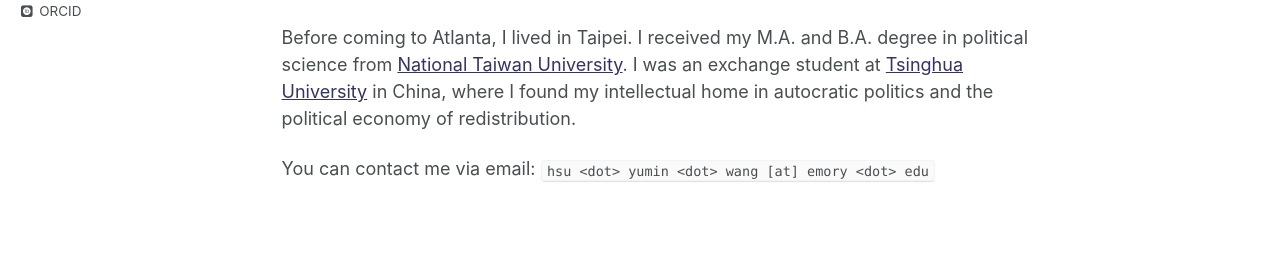
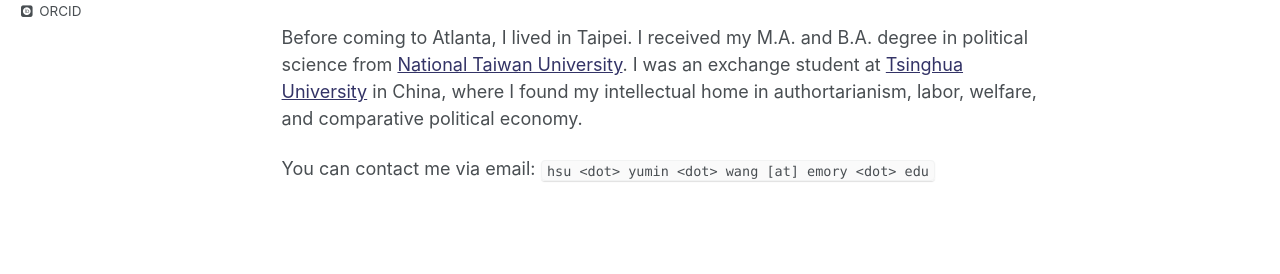
Before and after one commit to hsuyumin/hsuyumin.github.io, a Jekyll site: the page built from _pages/about.md, in a window 1280 px wide. Shown: the part 480-754 px from the top of the page. Built offline with Jekyll 4.4.1, drawn with Linux system fonts in a browser that asks for light colours; some web fonts are replaced.

Commit message:
Update about.md

```diff
--- a/_pages/about.md
+++ b/_pages/about.md
@@ -12,6 +12,6 @@ I am a Ph.D. candidate in the [Department of Political Science at Emory Universi
 
 My primary research interest lies in redistributive politics under dictatorship. My research advances the literature by exploring its intersection with autocratic courts and the study of propaganda. Specifically, I study (1) how autocratic courts help manage elite-mass conflicts amid distributive tensions and (2) how authoritarian citizens react to redistributive efforts and the role of propaganda in this process. My work has been published by _Comparative Politics_ and _Comparative Political Studies_ and invited to revise and resubmit by the _Journal of Politics_.
 
-Before coming to Atlanta, I lived in Taipei. I received my M.A. and B.A. degree in political science from [National Taiwan University](https://www.ntu.edu.tw/english/). I was an exchange student at [Tsinghua University](https://www.tsinghua.edu.cn/en/) in China, where I found my intellectual home in autocratic politics and the political economy of redistribution.
+Before coming to Atlanta, I lived in Taipei. I received my M.A. and B.A. degree in political science from [National Taiwan University](https://www.ntu.edu.tw/english/). I was an exchange student at [Tsinghua University](https://www.tsinghua.edu.cn/en/) in China, where I found my intellectual home in authortarianism, labor, welfare, and comparative political economy.
 
 You can contact me via email: `hsu <dot> yumin <dot> wang [at] emory <dot> edu`
```
